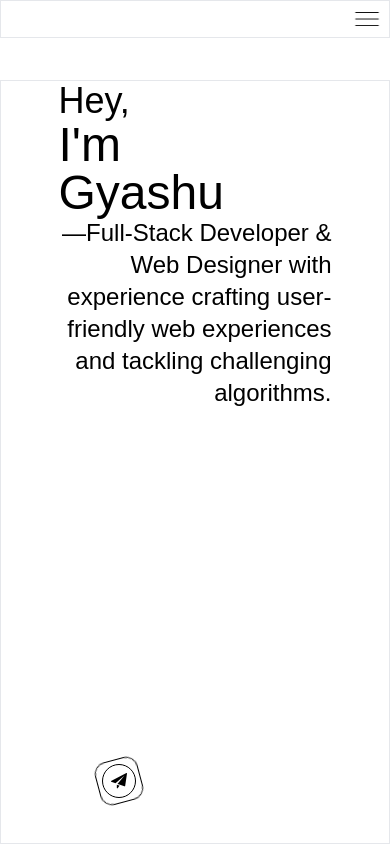
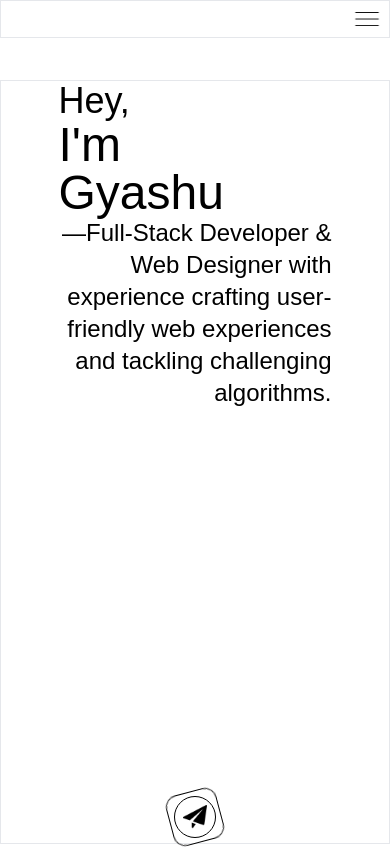
Before and after one commit to NotGyashu/Updated-Portfolio, a React (Create React App) app: page / in a window 390 px wide. Built offline with nearby package versions, Linux system fonts and the light colour scheme; a web font is replaced by a local one.

Commit message:
making responsive

```diff
--- a/src/subComponents/hire.js
+++ b/src/subComponents/hire.js
@@ -9,7 +9,7 @@ function Hire({ setVisible, visible }) {
           setVisible(true);
         }}
        >
-        <img src="\paper-plane.png" className="md:h-6 h-4 md:w-6 w-4" />
+        <img src="\paper-plane.png" className="h-6  w-6 " />
       </div>
     </div>
   );
--- a/src/subComponents/main.js
+++ b/src/subComponents/main.js
@@ -127,7 +127,7 @@ function Main() {
           ))}
       </div>
       <motion.div
-        className="border-black border  rounded-xl  absolute left-[24.5vw] bottom-10 "
+        className="border-black border  rounded-xl   left-[24.5vw] "
         variants={hireVariant}
         initial="hidden"
         animate="visible"
```
